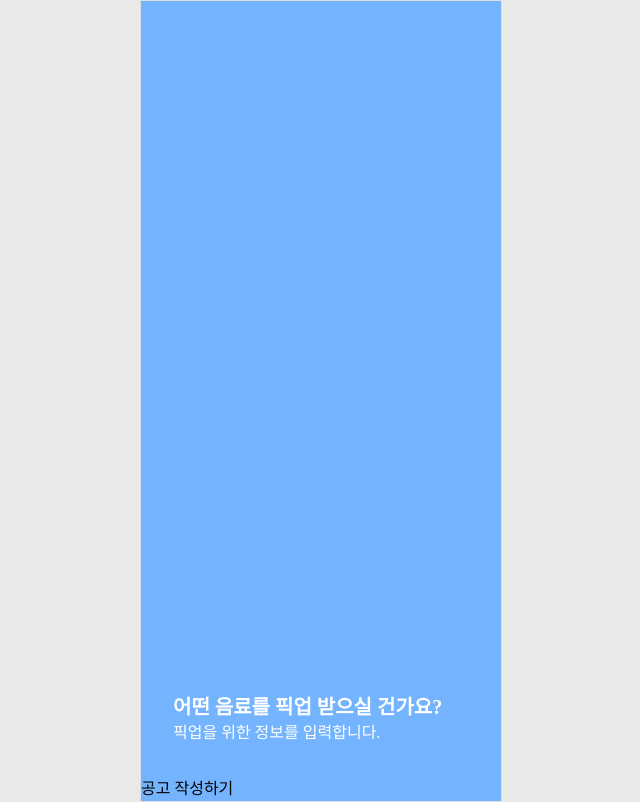
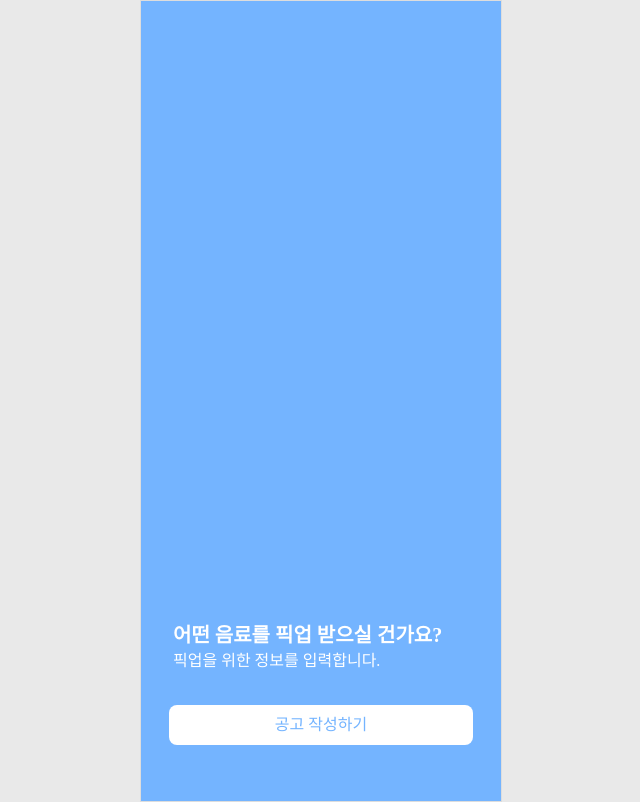
Before and after one commit to Step3-kakao-tech-campus/Team12_FE, a React (Create React App) app: page /start-post in a window 1280 px wide. Shown: the whole page, without its empty margins (320-960 px from the left). Built offline with nearby package versions, Linux system fonts and the light colour scheme; a web font is replaced by a local one.

Commit message:
[fix]: 버튼 컴포넌트로 변경
- 버튼 컴포넌트 추가
- Link로 navigate 지정

```diff
--- a/src/pages/StartPostPage.jsx
+++ b/src/pages/StartPostPage.jsx
@@ -1,12 +1,20 @@
+import { Link } from 'react-router-dom';
+import Button from '../components/atoms/Button';
+
 const StartPostPage = () => {
   return (
-    <div className="page--layout bg-sky-blue flex flex-col items-start justify-end">
+    <div className="page--layout bg-sky-blue flex flex-col justify-end">
       <div className="text-white p-8">
         <div className="font-bold text-xl">어떤 음료를 픽업 받으실 건가요?</div>
         <div>픽업을 위한 정보를 입력합니다.</div>
       </div>
-      {/* 버튼 컴포넌트로 수정 */}
-      <button type="button">공고 작성하기</button>
+      <div className="flex justify-center mb-14">
+        <Link to="/post-write">
+          <Button height="w-[19rem] h-[2.5rem]" bgColor="bg-white" textColor="text-sky-blue">
+            공고 작성하기
+          </Button>
+        </Link>
+      </div>
     </div>
   );
 };
```
